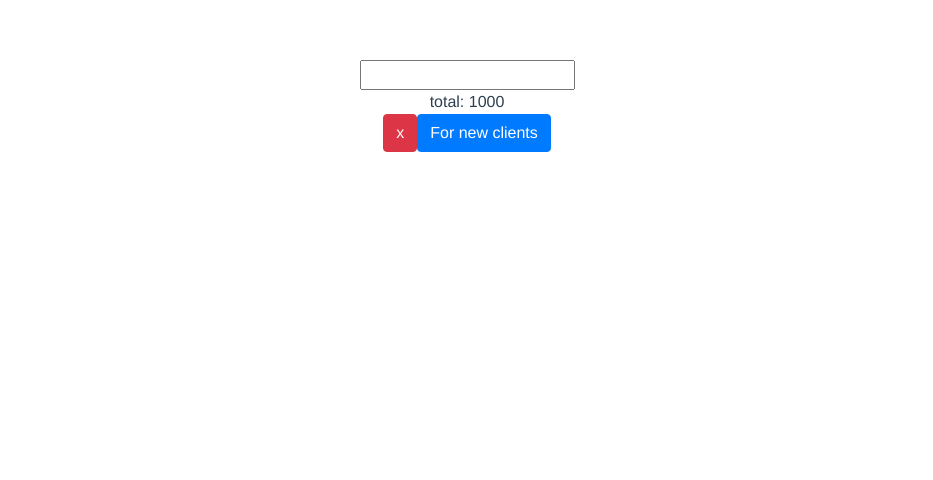
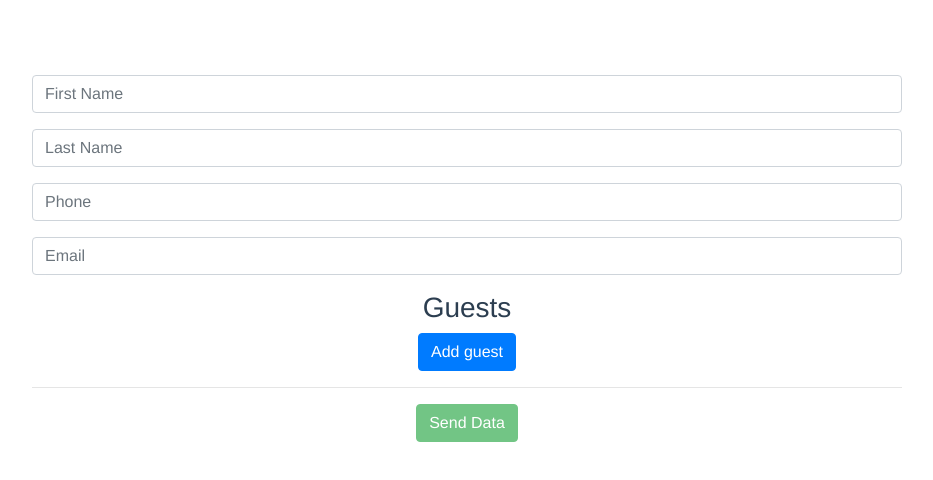
Before and after one commit to seriiserii825/vue-lavrik-base, a Vue app: page / in a window 1280 px wide. Shown: the top 480 px of the page, without its empty margins (173-1106 px from the left). Built offline with nearby package versions, Linux system fonts and the light colour scheme.

Commit message:
homework

```diff
--- a/src/App.vue
+++ b/src/App.vue
@@ -1,45 +1,22 @@
 <template>
-  <input type="text" v-model.lazy="promo">
-  <div v-if="hasSale">
-    <div class="base">base: {{ price }}</div>
-    <div class="final">total: {{ total }} -{{ sale }}%</div>
+  <div class="wrapper">
+    <Form/>
   </div>
-  <div class="final" v-else>total: {{ total }}</div>
-  <button class="btn btn-danger" @click="promo = ''">x</button>
-  <button class="btn btn-primary" @click="promo = 'some'">For new clients</button>
 </template>
 
 <script>
-function getSale (promo, onComplete = Function) {
-  const promos = { some: 10, final: 20 }
-  setTimeout(function () {
-    onComplete(Object.prototype.hasOwnProperty.call(promos, promo) ? promos[promo] : 0)
-  }, 1000)
-}
+
+import Form from './components/Form'
 
 export default {
   name: 'App',
   data () {
     return {
-      sale: 0,
-      promo: '',
-      price: 1000
+      numbers: [1, 2, 3, 4, 5, 6]
     }
   },
-  computed: {
-    hasSale () {
-      return this.sale > 0
-    },
-    total () {
-      return this.sale > 0 ? this.price - (this.sale / 100 * this.price) : this.price
-    }
-  },
-  watch: {
-    promo () {
-      getSale(this.promo, (sale) => {
-        this.sale = sale
-      })
-    }
+  components: {
+    Form
   }
 }
 </script>
@@ -53,4 +30,9 @@ export default {
   color: #2c3e50;
   margin-top: 60px;
 }
+.wrapper {
+  margin: 0 auto;
+  padding: 15px;
+  max-width: 900px;
+}
 </style>
--- /dev/null
+++ b/src/components/Form.vue
@@ -0,0 +1,113 @@
+<template>
+  <form @submit="sendForm">
+    <div class="form-group">
+      <input @input="inputHandler('name')" type="text" class="form-control" placeholder="First Name" v-model="name">
+    </div>
+    <div class="form-group">
+      <input @input="inputHandler('lastName')" type="text" class="form-control" placeholder="Last Name" v-model="lastName">
+    </div>
+    <div class="form-group">
+      <input @input="inputHandler('phone')" type="tel" class="form-control" placeholder="Phone" v-model="phone">
+    </div>
+    <div class="form-group">
+      <input @input="inputHandler('email')" type="email" class="form-control" placeholder="Email" v-model="email">
+    </div>
+
+    <div class="form-group">
+      <h3>Guests</h3>
+      <button type="button" @click="addNewGuest" class="btn btn-primary">Add guest</button>
+    </div>
+
+    <div class="form-group" v-if="newGuests.length > 0">
+      <div class="form-group" v-for="(guest, index) in newGuests" :key="guest.id">
+        <input type="text" :placeholder="guest.id" :value="newGuests[index].value" @input="setNewGuestValue($event, index)">
+        <button class="btn btn-danger" @click="removeGuest(guest.id)">remove</button>
+      </div>
+    </div>
+    <hr>
+    <button :disabled="!fieldsValid" class="btn btn-success">Send Data</button>
+  </form>
+  <div v-if="formValid">
+    <h2>All done!</h2>
+    <table class="table table-bordered">
+      <tr>
+        <td>Full name</td>
+        <td>{{ name + ' ' + lastName }}</td>
+      </tr>
+      <tr>
+        <td>Phone</td>
+        <td>{{ phone }}</td>
+      </tr>
+      <tr>
+        <td>Email</td>
+        <td>{{ email }}</td>
+      </tr>
+      <tr v-if="filledNewGuests.length > 0">
+        <td>Guests</td>
+        <td>
+          <ul>
+            <li v-for="item in filledNewGuests" :key="item.id">{{ item.value }}</li>
+          </ul>
+        </td>
+      </tr>
+    </table>
+  </div>
+</template>
+
+<script>
+export default {
+  data () {
+    return {
+      name: '',
+      nameValid: false,
+      lastName: '',
+      lastNameValid: false,
+      phone: '',
+      phoneValid: false,
+      email: '',
+      emailValid: false,
+      formValid: false,
+      newGuests: [],
+      filledNewGuests: []
+    }
+  },
+  methods: {
+    sendForm (e) {
+      e.preventDefault()
+      if (this.name === '' || this.lastName === '' || this.phone === '' || this.email === '') {
+        this.formValid = false
+      } else {
+        this.formValid = true
+        this.filledNewGuests = this.newGuests.filter(item => {
+          return item.value.length > 0
+        })
+      }
+    },
+    inputHandler (value) {
+      if (this[value].length > 0) {
+        this[`${value}Valid`] = true
+      }
+    },
+    addNewGuest () {
+      this.newGuests.push({ id: Math.floor(Math.random() * 10000), value: '' })
+    },
+    removeGuest (id) {
+      this.newGuests = this.newGuests.filter(item => item.id !== id)
+    },
+    setNewGuestValue (event, index) {
+      this.newGuests[index].value = event.target.value
+    }
+  },
+  computed: {
+    fieldsValid () {
+      return this.nameValid && this.lastNameValid && this.phoneValid && this.emailValid
+    }
+  }
+}
+</script>
+
+<style lang="scss">
+button {
+  cursor: pointer;
+}
+</style>
```
